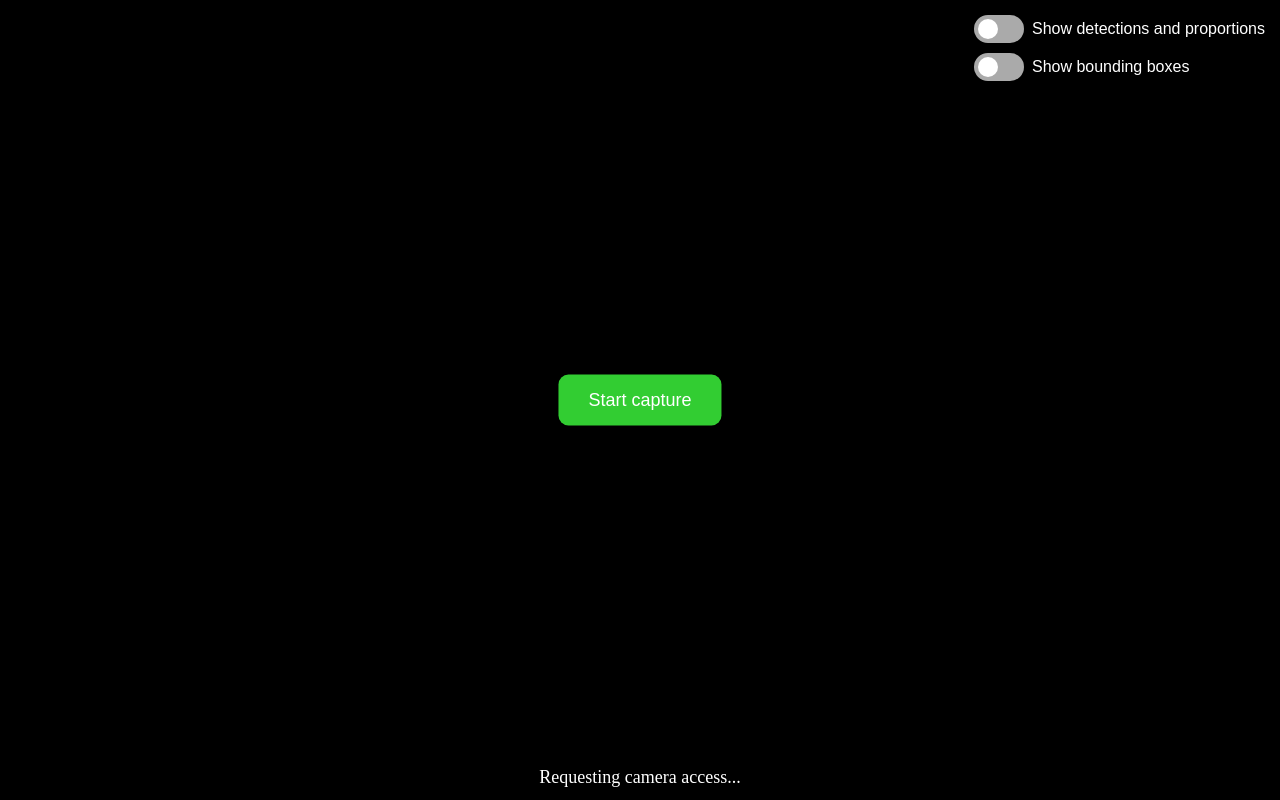
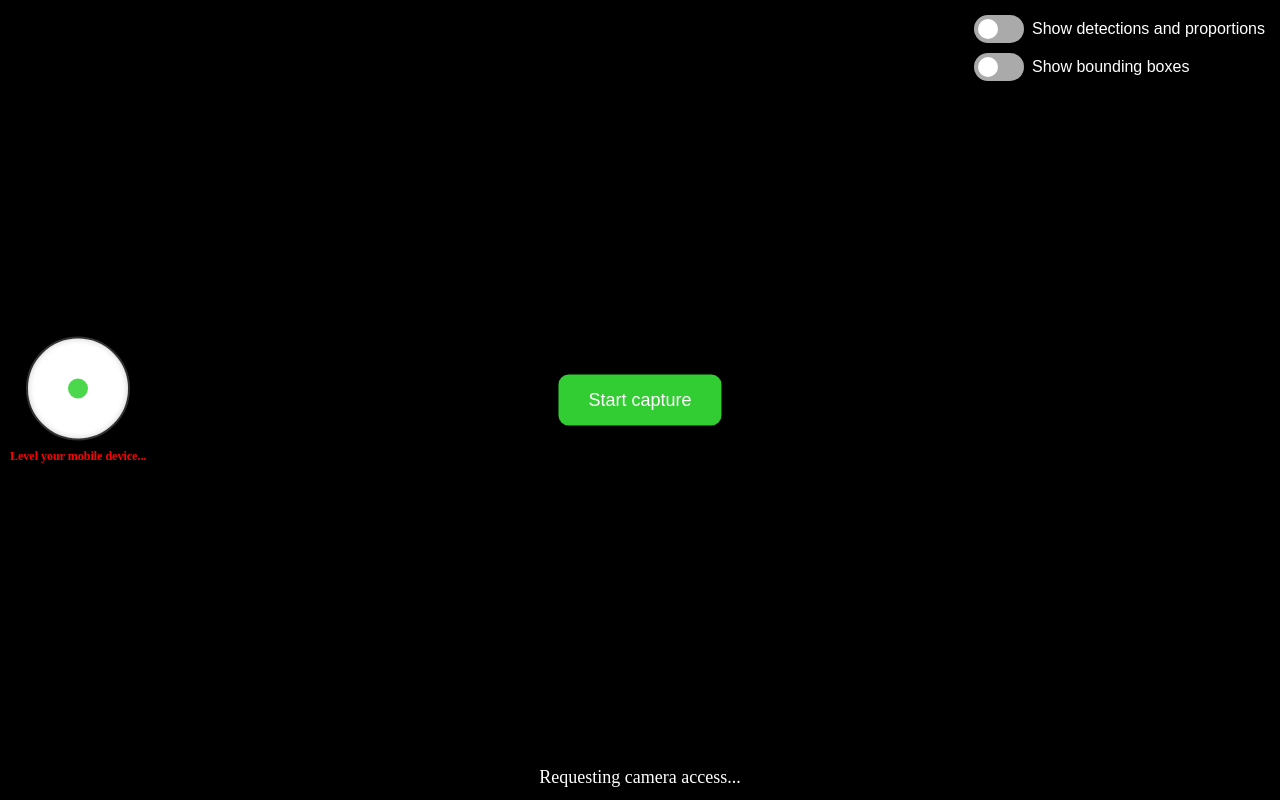
Before and after one commit to jalbarranelectronic/GuidedImageCapture, an Angular app: page / in a window 1280 px wide. Built offline with nearby package versions, Linux system fonts and the light colour scheme; no server answers.

Commit message:
Add a level indicator

```diff
--- a/src/app/camera/camera.css
+++ b/src/app/camera/camera.css
@@ -333,3 +333,11 @@ button.confirm {
 .slider-far::-moz-range-thumb {
   background: #f39c12;
 }
+
+.level-container {
+  position: absolute;
+  top: 50%;
+  left: 10px;
+  transform: translateY(-50%); /* centrado vertical */
+  z-index: 2000;
+}
--- a/src/app/camera/camera.html
+++ b/src/app/camera/camera.html
@@ -78,6 +78,11 @@
   </div>
 </div>
 
+<!-- Indicador de nivelación -->
+<div class="level-container">
+  <app-level-indicator></app-level-indicator>
+</div>
+
 <div class="orientation-warning">
   <div class="orientation-content">
     <div class="phone-icon"></div>
--- a/src/app/camera/camera.ts
+++ b/src/app/camera/camera.ts
@@ -12,13 +12,14 @@ import '@tensorflow/tfjs-backend-cpu';
 import '@tensorflow/tfjs-backend-webgl';
 import * as cocoSsd from '@tensorflow-models/coco-ssd';
 import { ChartComponent } from '../chart/chart';
+import { LevelIndicatorComponent } from '../level-indicator/level-indicator';
 import { RECT_PATH } from '../shapes/rect-shape';
 import { FRONTLEFT_PATH } from '../shapes/frontleft-shape';
 
 @Component({
   selector: 'app-camera',
   standalone: true,
-  imports: [CommonModule, ChartComponent],
+  imports: [CommonModule, ChartComponent, LevelIndicatorComponent],
   templateUrl: './camera.html',
   styleUrl: './camera.css',
 })
@@ -27,6 +28,7 @@ export class CameraComponent implements AfterViewInit, OnDestroy {
   @ViewChild('canvas') canvasRef!: ElementRef<HTMLCanvasElement>;
   @ViewChild('overlayCanvas') overlayCanvasRef!: ElementRef<HTMLCanvasElement>;
   @ViewChild('startBtn') startBtnRef!: ElementRef<HTMLButtonElement>;
+  @ViewChild(LevelIndicatorComponent) levelIndicator!: LevelIndicatorComponent;
 
   // Signals
   feedback = signal('Loading ODM...');
@@ -45,6 +47,9 @@ export class CameraComponent implements AfterViewInit, OnDestroy {
   private model!: cocoSsd.ObjectDetection;
   private detectionTimer: any;
   private stream: MediaStream | null = null;
+
+  // Animate flag
+  private animate = false;
 
   // Paths and scales
   private marcoPath!: Path2D;
@@ -348,7 +353,12 @@ export class CameraComponent implements AfterViewInit, OnDestroy {
         } else if (prop < this.farThreshold()) {
           this.feedback.set("You're too far 🚗➡️");
         } else {
+          if (!this.levelIndicator.isPerpendicular(5)) {
+            alert('❌ Straighten your phone before taking the photo.');
+            return;
+          }
           this.feedback.set("Perfect! Don't move, capturing... 📸");
+
           if (!this.capturedImage()) {
             // solo capturar si aún no hay foto
             this.capturePhoto();
--- a/src/app/level-indicator/level-indicator.css
+++ b/src/app/level-indicator/level-indicator.css
@@ -0,0 +1,29 @@
+#level {
+  position: relative;
+  width: 100px; /* antes 200px */
+  height: 100px; /* antes 200px */
+  border: 2px solid #333;
+  border-radius: 50%;
+  background: #fff;
+  box-shadow: inset 0 0 6px rgba(0, 0, 0, 0.2);
+  margin: auto;
+}
+
+#bubble {
+  position: absolute;
+  width: 20px; /* antes 40px */
+  height: 20px; /* antes 40px */
+  background: rgba(0, 200, 0, 0.7);
+  border-radius: 50%;
+  top: 50%;
+  left: 50%;
+  transform: translate(-50%, -50%);
+  pointer-events: none;
+}
+
+#status {
+  margin-top: 8px;
+  font-size: 12px;
+  font-weight: bold;
+  text-align: center;
+}
--- a/src/app/level-indicator/level-indicator.html
+++ b/src/app/level-indicator/level-indicator.html
@@ -1 +1,4 @@
-<p>level-indicator works!</p>
+<div id="level">
+  <div #bubble id="bubble"></div>
+</div>
+<div id="status" [style.color]="statusColor()">{{ status() }}</div>
--- a/src/app/level-indicator/level-indicator.ts
+++ b/src/app/level-indicator/level-indicator.ts
@@ -1,11 +1,63 @@
-import { Component } from '@angular/core';
+import {
+  Component,
+  ElementRef,
+  OnInit,
+  ViewChild,
+  signal,
+} from '@angular/core';
 
 @Component({
   selector: 'app-level-indicator',
   imports: [],
   templateUrl: './level-indicator.html',
-  styleUrl: './level-indicator.css'
+  styleUrl: './level-indicator.css',
 })
-export class LevelIndicator {
+export class LevelIndicatorComponent implements OnInit {
+  @ViewChild('bubble') bubbleRef!: ElementRef<HTMLDivElement>;
+  status = signal('Level your mobile device...');
+  statusColor = signal('red');
 
+  private beta = 0;
+  private gamma = 0;
+
+  ngOnInit() {
+    // 📱 Pedir permiso en iOS
+    document.body.addEventListener(
+      'click',
+      () => {
+        if (
+          typeof DeviceMotionEvent !== 'undefined' &&
+          typeof (DeviceMotionEvent as any).requestPermission === 'function'
+        ) {
+          (DeviceMotionEvent as any).requestPermission().catch(console.error);
+        }
+      },
+      { once: true }
+    );
+
+    // 🎛️ Escuchar orientación del dispositivo
+    window.addEventListener('deviceorientation', (event) => {
+      this.beta = event.beta ?? 0; // adelante/atrás
+      this.gamma = event.gamma ?? 0; // izquierda/derecha
+
+      const bubble = this.bubbleRef.nativeElement;
+      const maxOffset = 70;
+      const x = Math.max(-maxOffset, Math.min(maxOffset, this.gamma * 2));
+      const y = Math.max(-maxOffset, Math.min(maxOffset, this.beta * 2));
+
+      bubble.style.transform = `translate(calc(-50% + ${x}px), calc(-50% + ${y}px))`;
+
+      if (Math.abs(this.beta) < 5 && Math.abs(this.gamma) < 5) {
+        this.status.set('');
+        this.statusColor.set('green');
+      } else {
+        this.status.set('❌ Level your mobile device...');
+        this.statusColor.set('red');
+      }
+    });
+  }
+
+  isPerpendicular(threshold = 5): boolean {
+    return Math.abs(this.beta) < threshold && Math.abs(this.gamma) < threshold;
+  }
 }
```
Also changed, not shown: 1 other file (tests, documents, lock files or other folders).
